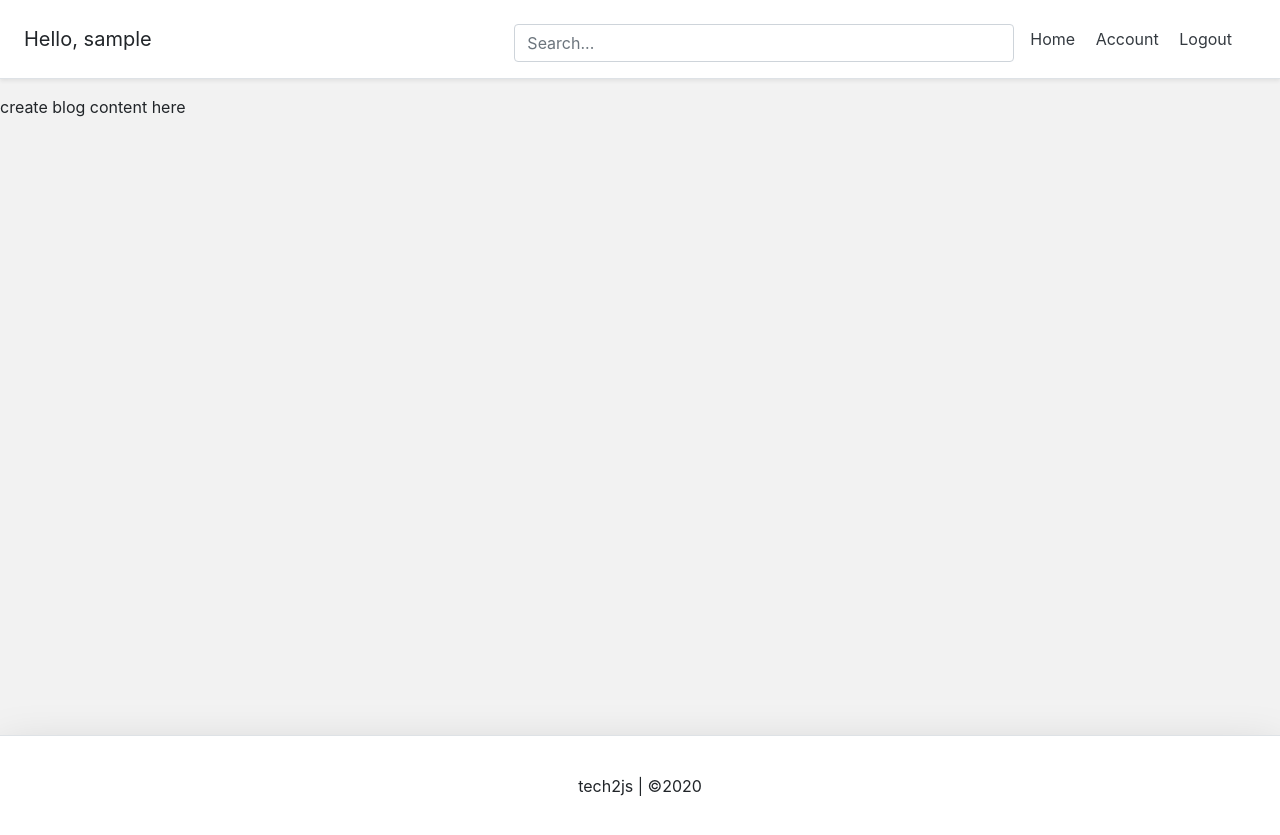
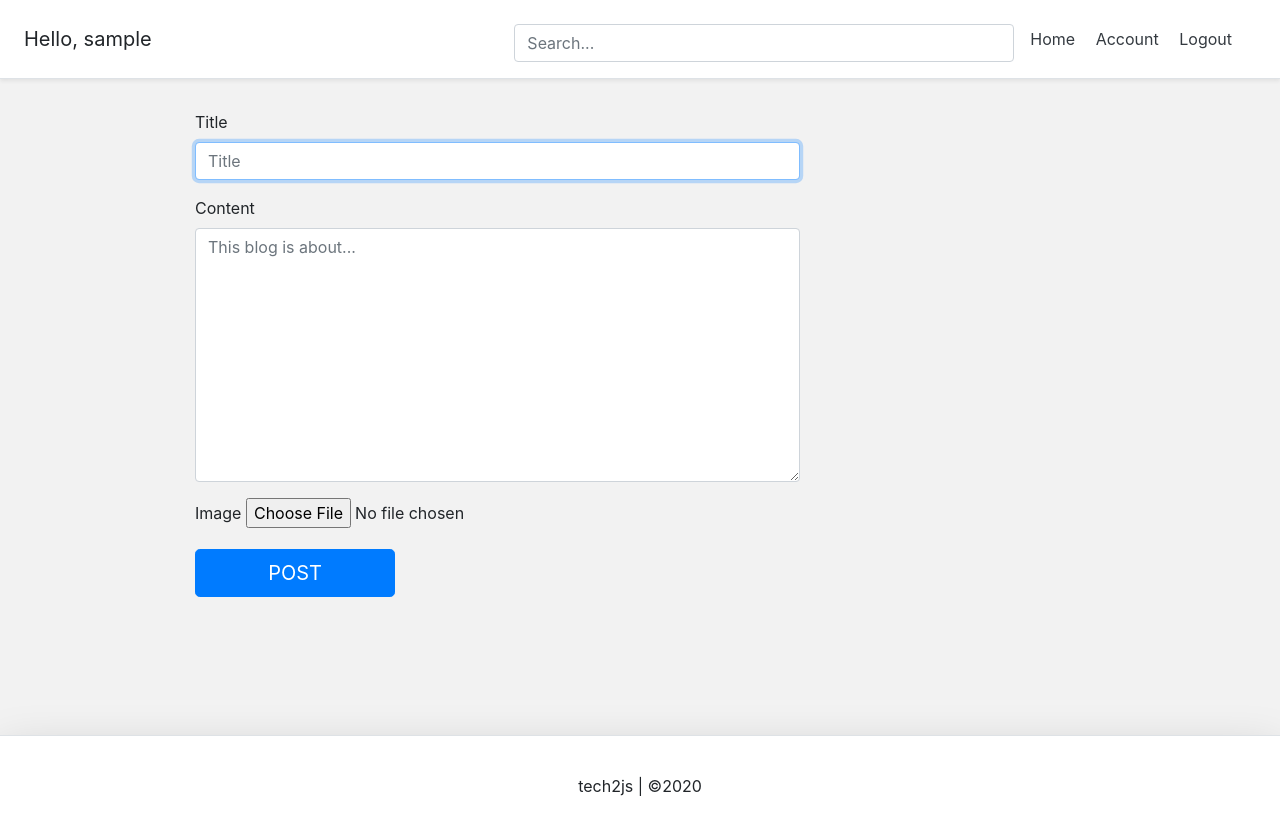
Before and after one commit to RichardRosario/django-project-2, a Django app: page /blog/create/ in a window 1280 px wide. Run offline with Django 3.2, Linux system fonts and the light colour scheme; the visitor is signed in with stand-in values (Sample User, id 1); some libraries are stand-ins or nearby versions.

Commit message:
added create blog post form from the frontend for registered users

```diff
--- /dev/null
+++ b/blog/forms.py
@@ -0,0 +1,9 @@
+from django import forms
+from blog.models import BlogPost
+
+
+class CreateBlogPostForm(forms.ModelForm):
+
+    class Meta:
+        model = BlogPost
+        fields = ['title', 'body', 'image']
--- a/blog/templates/blog/create_blog.html
+++ b/blog/templates/blog/create_blog.html
@@ -1,3 +1,74 @@
 {%extends 'base.html'%} {% block content%}
-<p>create blog content here</p>
+
+<style type="text/css">
+  .create-form {
+    width: 100%;
+    max-width: 100%;
+    padding: 15px;
+    margin: auto;
+  }
+
+  .submit-button {
+    max-width: 200px;
+  }
+</style>
+
+<div class="container">
+  <div class="row">
+    <div class="col-lg-7 offset-lg-1">
+      <form class="create-form" method="post" enctype="multipart/form-data">
+        {% csrf_token %}
+
+        <!-- title -->
+        <div class="form-group">
+          <label for="id_title">Title</label>
+          <input
+            class="form-control"
+            type="text"
+            name="title"
+            id="id_title"
+            placeholder="Title"
+            required
+            autofocus
+          />
+        </div>
+
+        <!-- Body -->
+        <div class="form-group">
+          <label for="id_body">Content</label>
+          <textarea
+            class="form-control"
+            rows="10"
+            type="text"
+            name="body"
+            id="id_body"
+            placeholder="This blog is about..."
+            required
+          ></textarea>
+        </div>
+
+        <!-- Image -->
+        <div class="form-group">
+          <label for="id_image">Image</label>
+          <input
+            type="file"
+            name="image"
+            id="id_image"
+            accept="image/*"
+            required
+          />
+        </div>
+
+        <!-- Submit btn -->
+        <button
+          class="submit-button btn btn-lg btn-primary btn-block"
+          type="submit"
+        >
+          POST
+        </button>
+      </form>
+    </div>
+  </div>
+</div>
+
 {% endblock%}
--- a/blog/views.py
+++ b/blog/views.py
@@ -1,6 +1,23 @@
-from django.shortcuts import render
+from django.shortcuts import render, redirect
 from blog.models import BlogPost
+from blog.forms import CreateBlogPostForm
+from account.models import Account
 
 
 def create_blog_view(request):
-    return render(request, 'blog/create_blog.html', {})
+    context = {}
+    user = request.user
+    if not user.is_authenticated:
+        return redirect('must_authenticate')
+
+    form = CreateBlogPostForm(request.POST or None, request.FILES or None)
+    if form.is_valid():
+        obj = form.save(commit=False)
+        author = Account.objects.filter(email=user.email).first()
+        obj.author = author
+        obj.save()
+        form = CreateBlogPostForm()
+
+    context['form'] = form
+
+    return render(request, 'blog/create_blog.html', context)
```
Also changed, not shown: account/templates/account/must_authenticate.html (added, +11 -0 lines).
